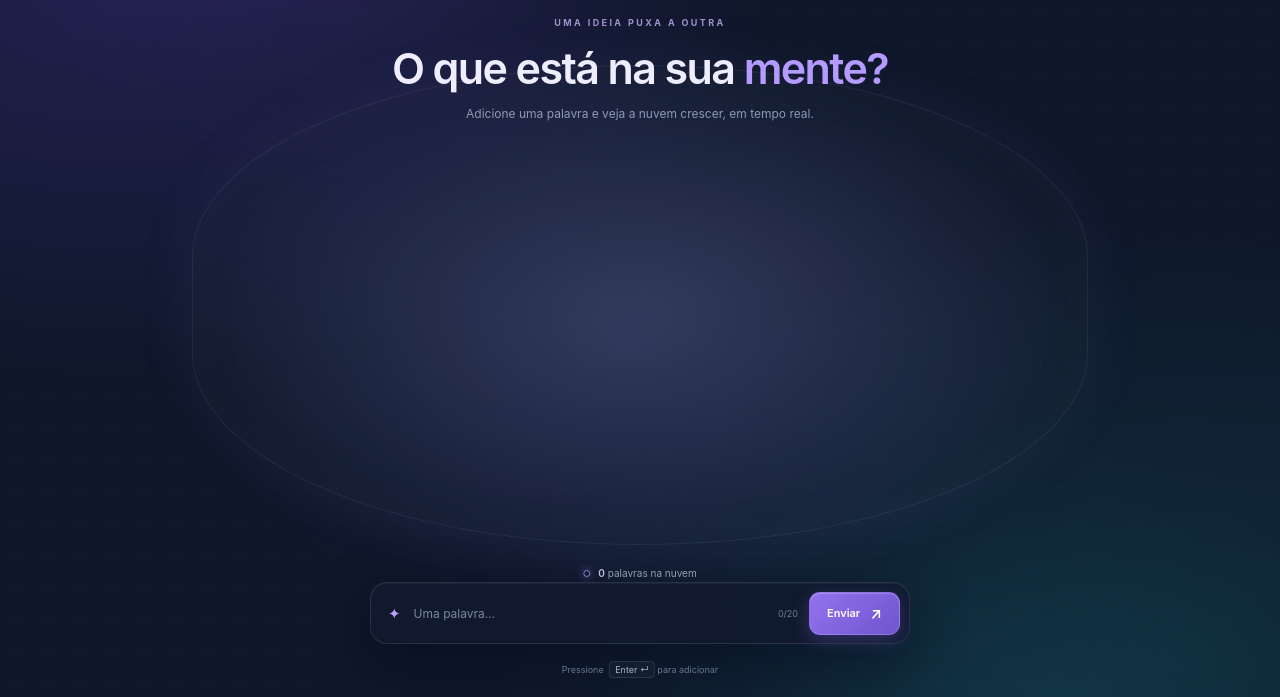
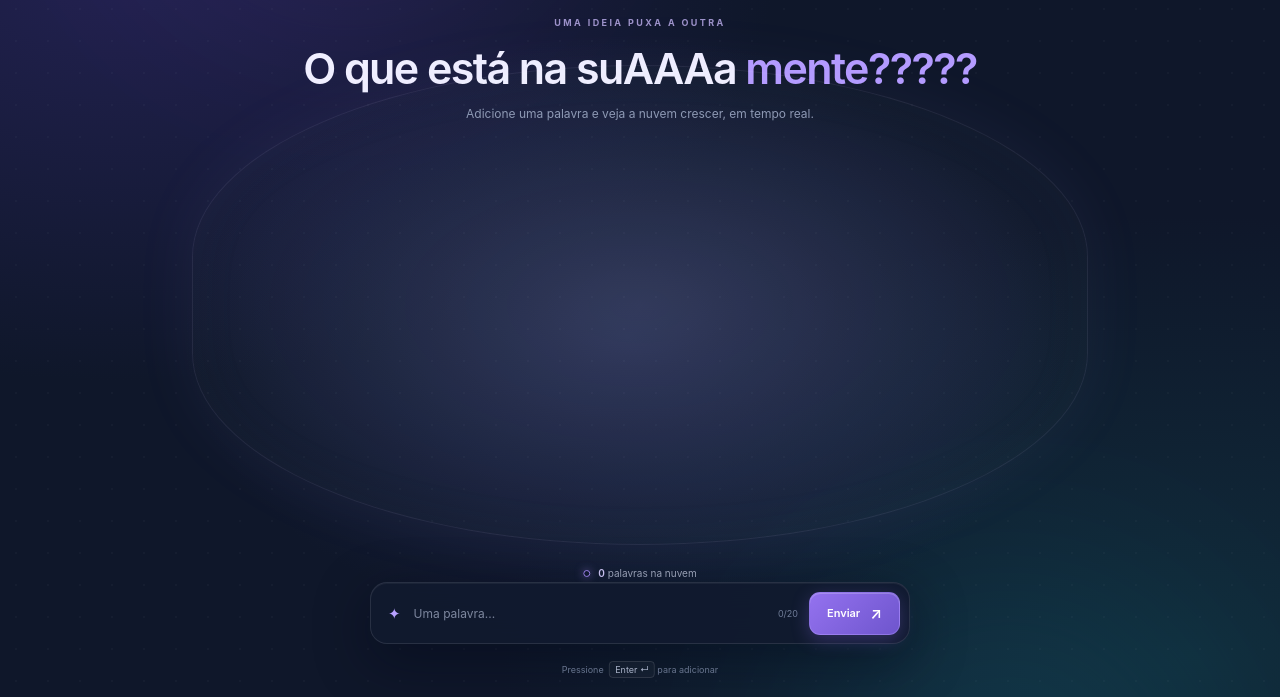
Before and after one commit to Landrolabcriar/nuvem-de-palavras, a website: page index.html in a window 1280 px wide. Shown: the part 103-800 px from the top of the page. Drawn offline with nearby package versions, Linux system fonts and the light colour scheme.

Commit message:
Atualizando layout e limpando arquivos

```diff
--- a/index.html
+++ b/index.html
@@ -23,7 +23,7 @@
 
     <section class="intro" aria-label="Instruções">
       <p class="eyebrow">UMA IDEIA PUXA A OUTRA</p>
-      <h1>O que está na sua <span>mente?</span></h1>
+      <h1>O que está na suAAAa <span>mente?????</span></h1>
       <p class="intro-copy">Adicione uma palavra e veja a nuvem crescer, em tempo real.</p>
     </section>
 
```
